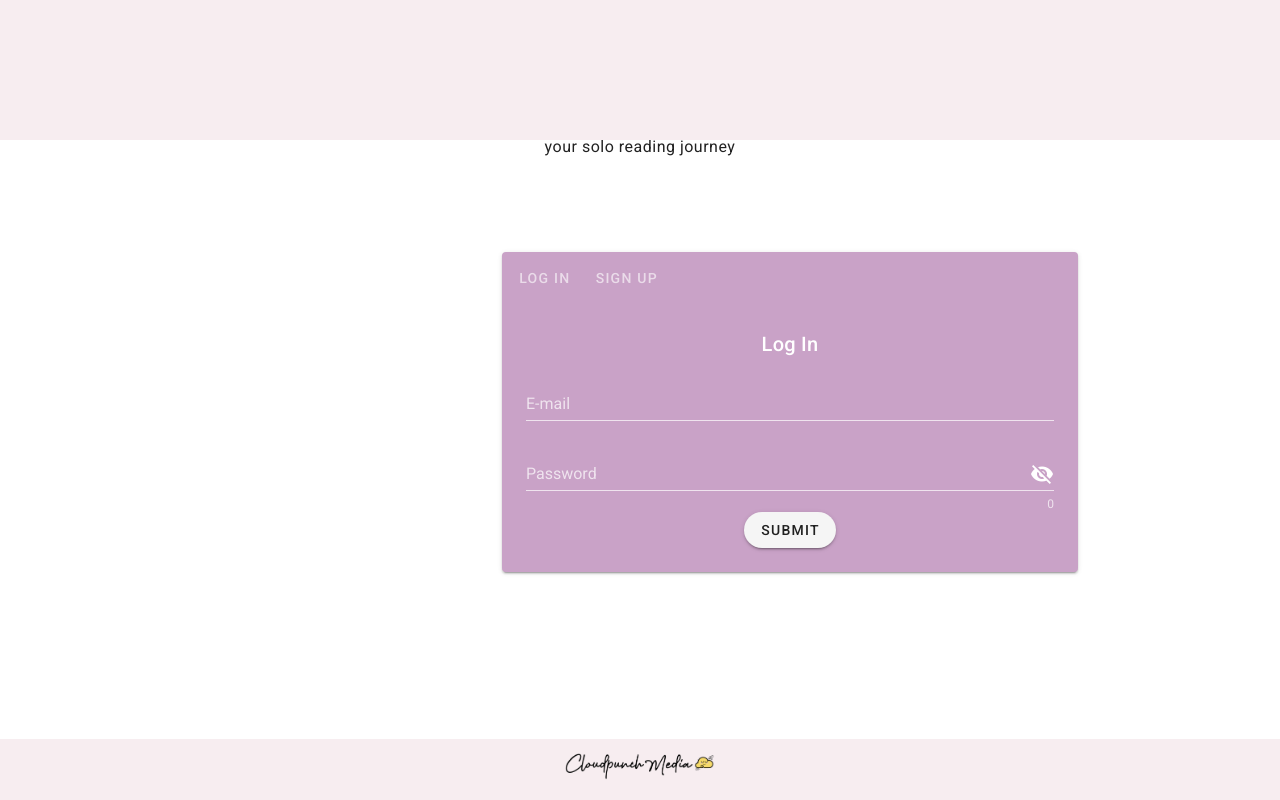
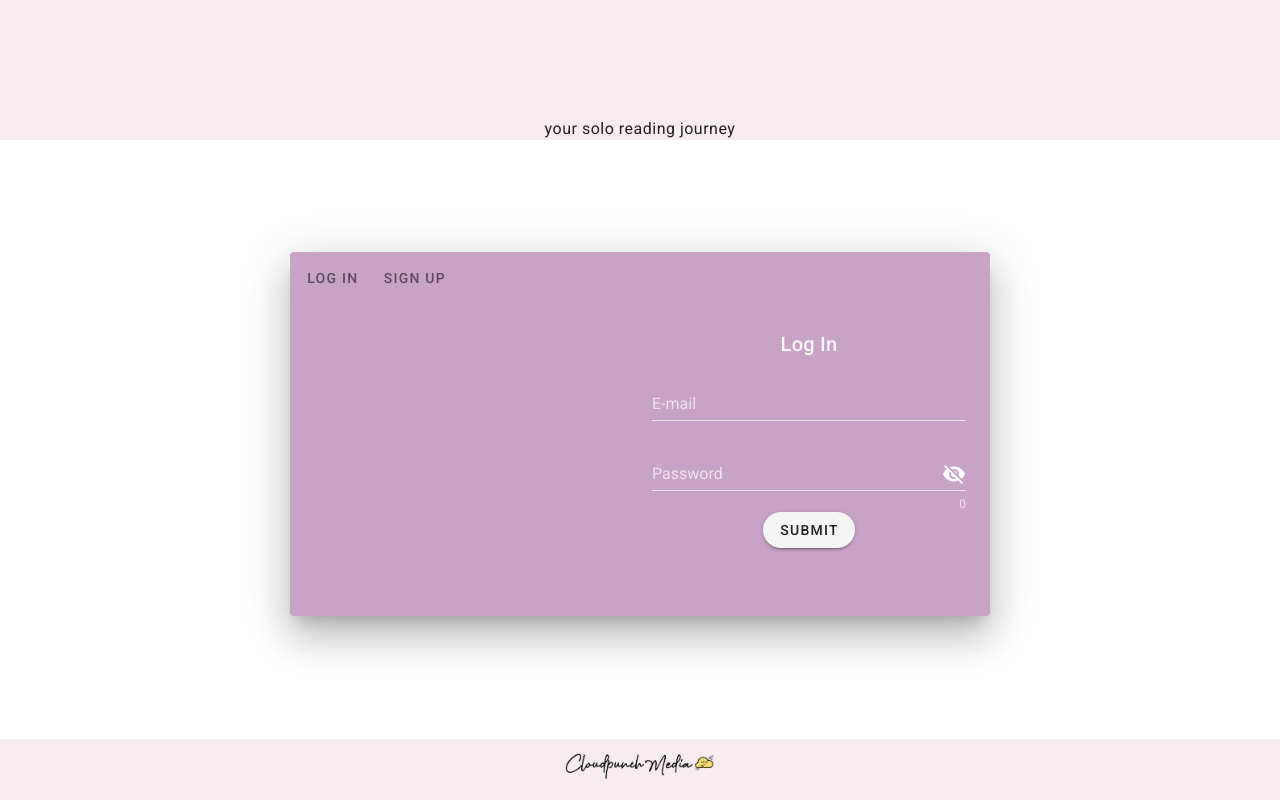
Before and after one commit to cloudpunchx/cloudbookdFE, a Vue app: page /#/ in a window 1280 px wide. Built offline with nearby package versions, Linux system fonts and the light colour scheme; no server answers.

Commit message:
Updated Logo to retro font with ghost.

```diff
--- a/src/components/LoginForm.vue
+++ b/src/components/LoginForm.vue
@@ -5,12 +5,12 @@
             <v-container>
                 <v-row>
                     <!-- Side Image only visible over 500px screen -->
-                    <!-- <v-col v-if="!isMobile">
+                    <v-col v-if="!isMobile">
                         <v-img
                             src="../assets/readMoreBooks.png"
                             class="sideImg mx-auto rounded-l-xl"
                         ></v-img>
-                    </v-col> -->
+                    </v-col>
 
                     <v-col>
                         <p class="text-lg-h6 text-xl-h5 heading">Log In</p>
@@ -115,18 +115,18 @@
 <style scoped>
     .heading {
         font-family: open-sans-regular;
-        color: white;
+        color: whitesmoke;
     }
 
     @media (min-width: 500px) {
         .sideImg {
-            width: 40vw;
+            width: 200px;
         }
     }
 
     @media (min-width: 1000px) {
         .sideImg {
-            width: 350px;
+            width: 250px;
         }
     }
 </style>
--- a/src/components/NotSignedInHeader.vue
+++ b/src/components/NotSignedInHeader.vue
@@ -4,10 +4,9 @@
             <v-row justify-content="center" align-content="center">
                 <v-col>
                     <!-- Logo -->
-                    <!-- THIS LINK MIGHT NEED TO BE FIXED -->
                     <a href="../views/AccessPage.vue">
                         <v-img
-                            src="../assets/cloudbookdBlk.png"
+                            src="../assets/cloudbookdLogo1.png"
                             class="mx-auto siteLogo"
                         >
                         </v-img>
@@ -40,12 +39,12 @@
     }
 
     .siteLogo {
-        width: 200px;
+        width: 250px;
     }
 
     @media (min-width: 1000px) {
         .siteLogo {
-            width: 250px;
+            width: 300px;
         }
     }
 </style>
--- a/src/components/SignedInHeader.vue
+++ b/src/components/SignedInHeader.vue
@@ -7,7 +7,7 @@
                         <!-- Logo -->
                         <router-link to="/home">
                             <v-img
-                                src="../assets/cloudbookdBlk.png"
+                                src="../assets/cloudbookdLogo1.png"
                                 class="siteLogo"
                             >
                             </v-img>
--- a/src/components/SignupForm.vue
+++ b/src/components/SignupForm.vue
@@ -5,12 +5,12 @@
             <v-container>
                 <v-row>
                     <!-- Side Image only visible over 500px screen -->
-                    <!-- <v-col v-if="!isMobile">
+                    <v-col v-if="!isMobile">
                         <v-img
                             src="../assets/readMoreBooks.png"
                             class="sideImg mx-auto rounded-l-xl"
                         ></v-img>
-                    </v-col> -->
+                    </v-col>
 
                     <v-col>
                         <p class="text-lg-h6 text-xl-h5 heading">Sign Up</p>
@@ -200,18 +200,18 @@
 <style scoped>
     .heading {
         font-family: open-sans-regular;
-        color: white;
+        color: whitesmoke;
     }
 
     @media (min-width: 500px) {
         .sideImg {
-            width: 40vw;
+            width: 200px;
         }
     }
 
     @media (min-width: 1000px) {
         .sideImg {
-            width: 350px;
+            width: 250px;
         }
     }
 </style>
--- a/src/views/AccessPage.vue
+++ b/src/views/AccessPage.vue
@@ -4,26 +4,25 @@
 
         <v-container class="pageContent">
             <v-row>
-                <v-col lg="4">
-                    <!-- Side Image only visible over 500px screen -->
+                <!-- <v-col lg="4">
+                    Side Image only visible over 500px screen
                     <v-img
                         src="../assets/readMoreBooks.png"
                         class="sideImg mx-auto"
                     ></v-img>
-                </v-col>
+                </v-col> -->
                 <v-col>
-                    <v-card max-width="700" class="mx-auto" color="lavender">
+                    <v-card
+                        max-width="700"
+                        elevation="24"
+                        class="mx-auto"
+                        color="lavender"
+                    >
                         <v-card-actions>
-                            <v-btn
-                                plain
-                                class="white--text"
-                                @click="toggleForm(true)"
+                            <v-btn plain @click="toggleForm(true)"
                                 >LOG IN</v-btn
                             >
-                            <v-btn
-                                plain
-                                class="white--text"
-                                @click="toggleForm(false)"
+                            <v-btn plain @click="toggleForm(false)"
                                 >SIGN UP</v-btn
                             >
                         </v-card-actions>
```
Also changed, not shown: src/assets/cloudbookdLogo.png (deleted), src/assets/cloudbookdLogo1.png (added).
